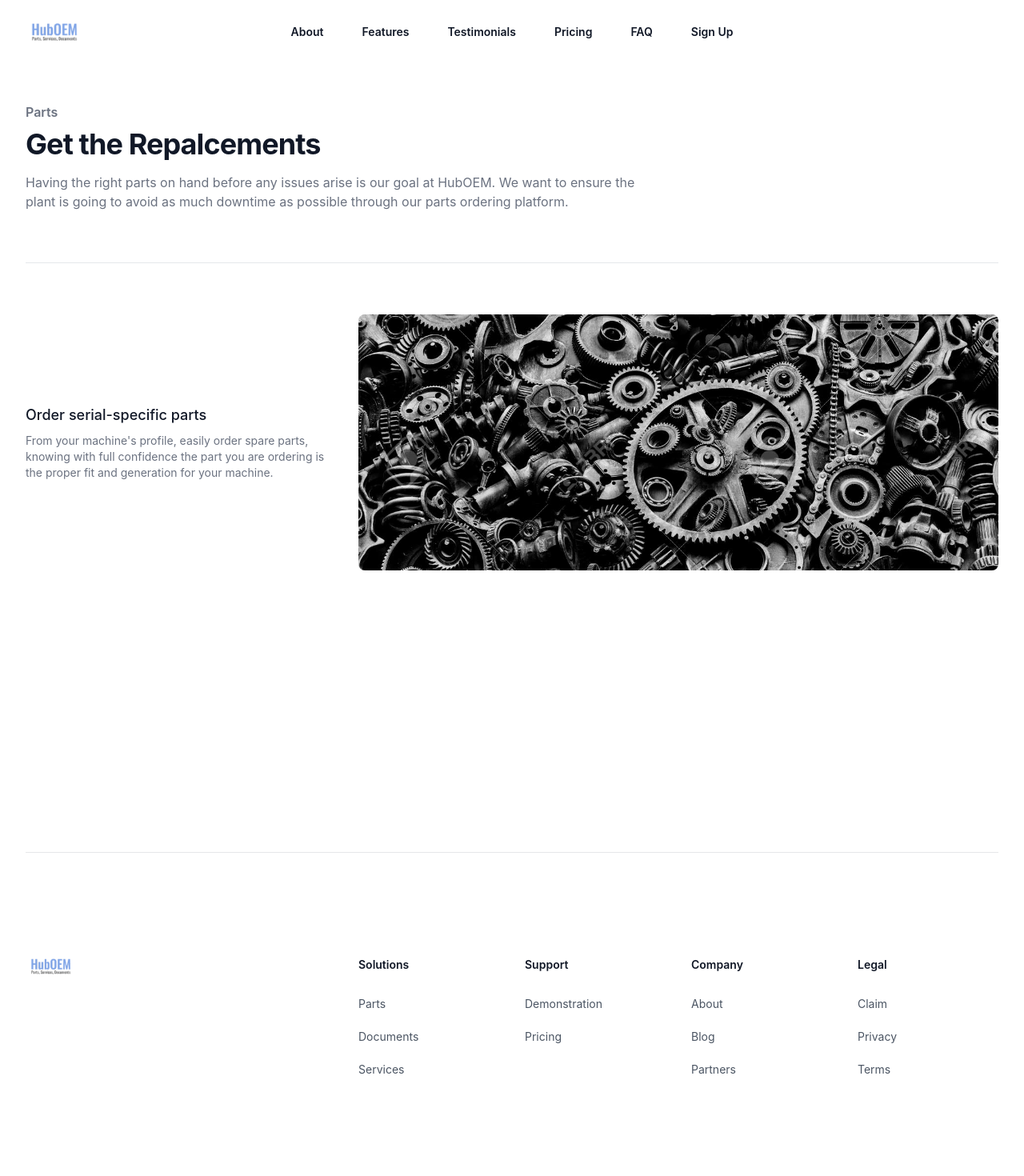
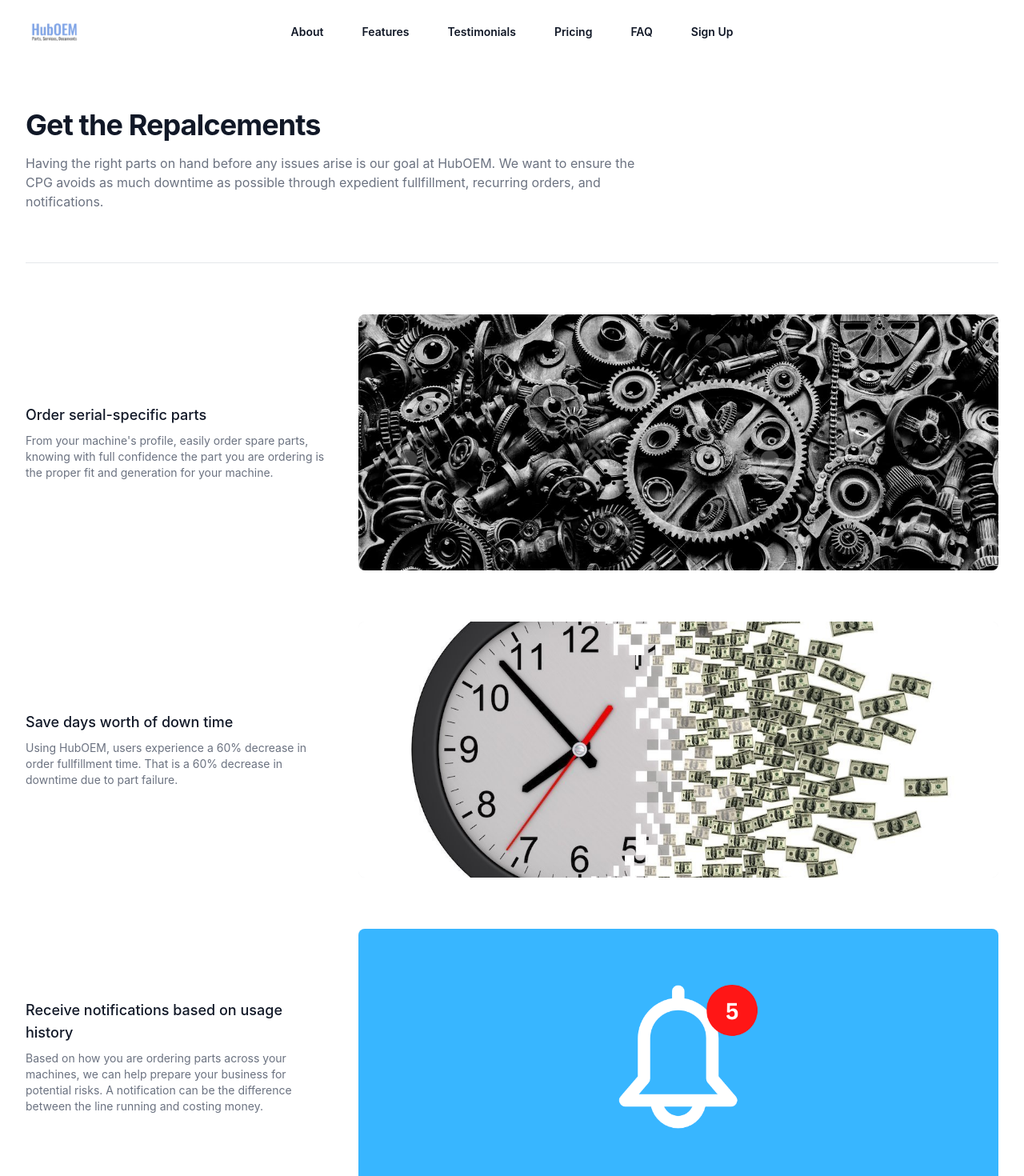
Before and after one commit to ethanfree23/huboem_marketing_page, a React (Create React App) app: page /Parts in a window 1280 px wide. Shown: the top 1470 px of the page at 80% size. Built offline with nearby package versions, Linux system fonts and the light colour scheme.

Commit message:
parts page

```diff
--- a/src/pages/Homepage.js
+++ b/src/pages/Homepage.js
@@ -183,10 +183,11 @@ function Homepage() {
                         <div className="mx-auto max-w-7xl px-6 lg:px-8">
                             <div className="mx-auto max-w-2xl text-center">
                                 <h1 id="about-section" className="text-4xl font-bold tracking-tight text-gray-900 sm:text-6xl">
-                                    Parts, Service, Documents
+                                    Aftermarket Customer Service Platform
                                 </h1>
                                 <h2 className="text-xl sm:text-2xltracking-tight text-gray-900 sm:text-3xl pt-4">
-                                    Deploy to the cloud with confidence
+                                Parts, Service, Documents.
+                                {/* <br/> Cloud with confidence. */}
                                 </h2>
                                 <p className="mt-6 text-md sm:text-lg leading-8 text-gray-600">
                                     Boost your customer satisfaction while driving up your high margin revenue all while taking stress off of your parts and service team!
--- a/src/pages/Solutions/Parts.js
+++ b/src/pages/Solutions/Parts.js
@@ -1,5 +1,7 @@
-import { Profiler } from 'react';
+// import { Profiler } from 'react';
 import PartsOne from '../../img/partsOne.jpg';
+import PartsTwo from '../../img/partsTwo.jpeg';
+import notification from '../../img/notification.png';
 
 const features = [
     {
@@ -7,6 +9,20 @@ const features = [
         description:
             "From your machine's profile, easily order spare parts, knowing with full confidence the part you are ordering is the proper fit and generation for your machine.",
         imageSrc: PartsOne,
+        imageAlt: 'Machine parts.',
+    },
+    {
+        name: 'Save days worth of down time',
+        description:
+            "Using HubOEM, users experience a 60% decrease in order fullfillment time. That is a 60% decrease in downtime due to part failure.",
+        imageSrc: PartsTwo,
+        imageAlt: 'Machine parts.',
+    },
+    {
+        name: 'Receive notifications based on usage history',
+        description:
+            "Based on how you are ordering parts across your machines, we can help prepare your business for potential risks. A notification can be the difference between the line running and costing money.",
+        imageSrc: notification,
         imageAlt: 'Machine parts.',
     },
 ]
@@ -17,10 +33,11 @@ function Parts() {
             <div className="mx-auto max-w-7xl py-24 sm:px-2 sm:py-32 lg:px-4">
                 <div className="mx-auto max-w-2xl px-4 lg:max-w-none">
                     <div className="max-w-3xl">
-                        <h2 className="font-semibold text-gray-500">Parts</h2>
+                        <h2 className="font-semibold text-gray-500"></h2>
+                        {/* <h2 className="font-semibold text-gray-500">Parts</h2> */}
                         <p className="mt-2 text-3xl font-bold tracking-tight text-gray-900 sm:text-4xl">Get the Repalcements</p>
                         <p className="mt-4 text-gray-500">
-                            Having the right parts on hand before any issues arise is our goal at HubOEM. We want to ensure the plant is going to avoid as much downtime as possible through our parts ordering platform.
+                            Having the right parts on hand before any issues arise is our goal at HubOEM. We want to ensure the CPG avoids as much downtime as possible through expedient fullfillment, recurring orders, and notifications.
                         </p>
                     </div>
 
```
Also changed, not shown: src/img/notification.png (added), src/img/partsTwo.jpeg (added).
